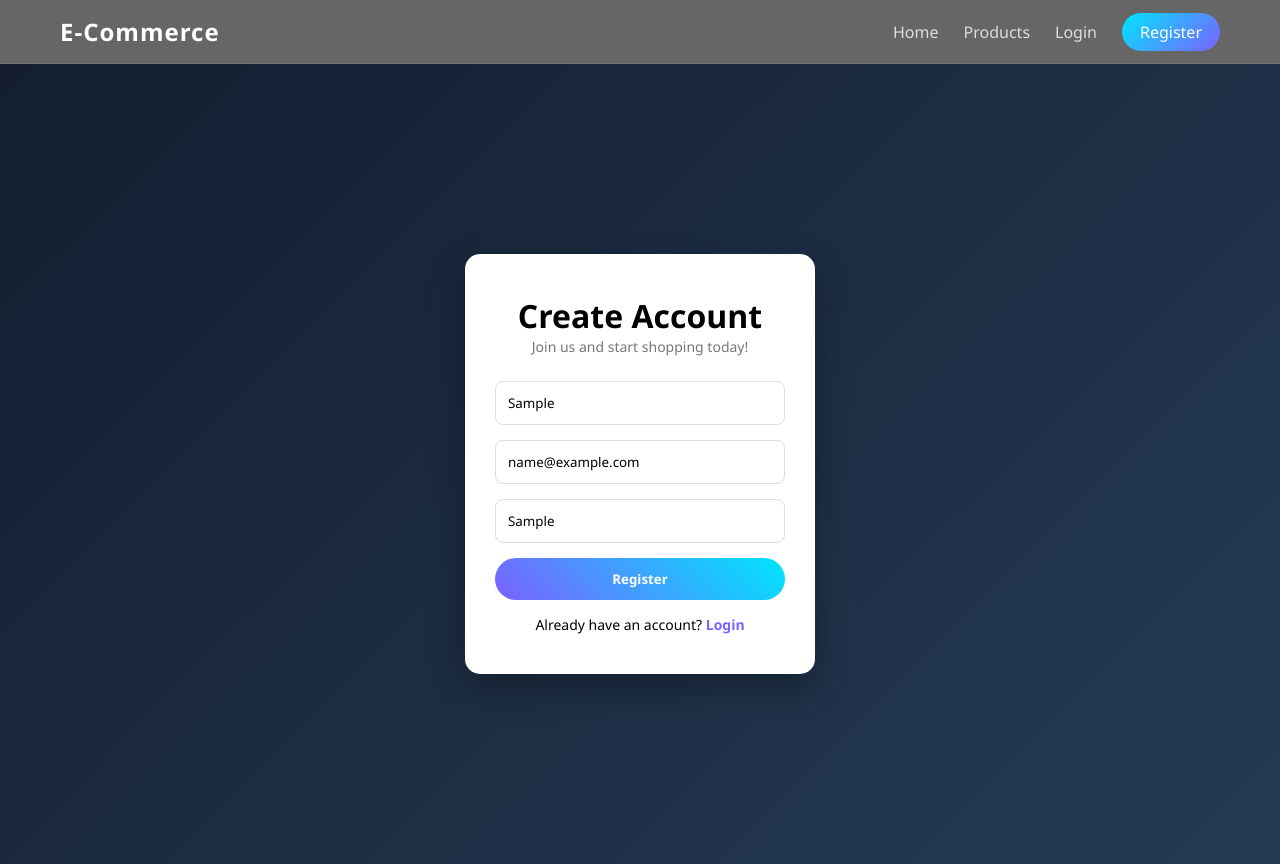
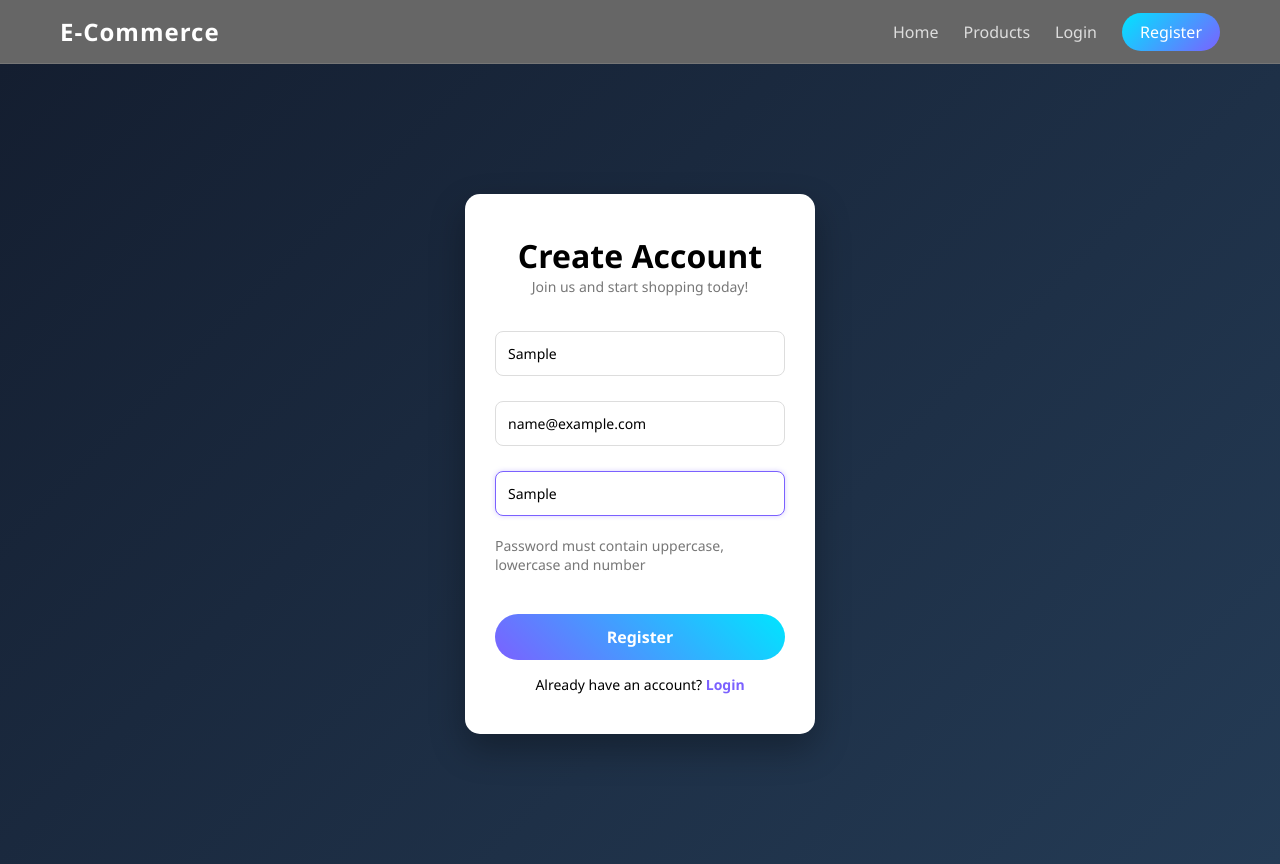
Before and after one commit to RabiChhetri/MERN--Basic, a React (Vite) app in the folder Frontend/: page /register in a window 1280 px wide. Both pictures are taken after typing "Sample", "name@example.com", "Sample" into the empty fields and a click on the button "Register". Built offline with nearby package versions, Linux system fonts and the light colour scheme.

Commit message:
Day-13 Learning to Add display the error message in UI of form Validation

```diff
--- a/Frontend/src/components/Register.jsx
+++ b/Frontend/src/components/Register.jsx
@@ -57,9 +57,11 @@ import { Link } from "react-router-dom";
 import { useForm } from "react-hook-form"
 
 const Register = () => {
-  const {register,handleSubmit}=useForm()
+  const {register,handleSubmit, formState: { errors }}=useForm()
   const handleLoginForm=(e)=>{
     console.log('Form Submmitted',e)
+
+
   }
   return (
     <div className="register-container">
@@ -68,8 +70,17 @@ const Register = () => {
         <p>Join us and start shopping today!</p>
 
         <input type="text" placeholder='Enter your username' {...register('username',{required:{value:true,message:'Username is required'}})}/>
-        <input type="text" placeholder='Enter your email' {...register('email',{required:{value:true,message:'Email is required'}})}/>
-        <input type="text" placeholder='Enter your password' {...register('password',{minLength:{value:6,message:'Password Must be atleast 6 characters'},maxLength:{value:8,message:'Password cant be more than 10 characters'}})}/>
+        {errors?.username && <p className="error-message">{errors.username.message}</p>}
+        <input type="text" placeholder='Enter your email' {...register('email',{required:{value:true,message:'Email is required'}, pattern: {
+      value: /^[^\s@]+@[^\s@]+\.[^\s@]+$/,
+      message: "Enter a valid email address"
+    }})}/>
+        {errors?.email && <p className="error-message">{errors.email.message}</p>}
+        <input type="text" placeholder='Enter your password' {...register('password',{required:{value:true,message:'Password must be required'},minLength:{value:6,message:'Password Must be atleast 6 characters'},maxLength:{value:12,message:'Password cant be more than 10 characters'},pattern: {
+      value: /^(?=.*[a-z])(?=.*[A-Z])(?=.*\d).{6,8}$/,
+      message: "Password must contain uppercase, lowercase and number"
+    }})}/>
+        {errors?.password && <p className="error-message">{errors.password.message}</p>}
 
         <button type='submit'>Register</button>
         <span className="extra">Already have an account? <a>Login</a></span>
--- a/Frontend/src/index.css
+++ b/Frontend/src/index.css
@@ -452,3 +452,41 @@
   min-height:40px; /* keeps cards aligned even if descriptions vary */
   line-height:1.4;
 }
+.error-message {
+  color: #ff4d4f;        /* red color */
+  font-size: 14px;
+  margin-top: 5px;
+  margin-bottom: 10px;
+  font-weight: 500;
+  text-align: left;
+}
+
+input {
+  width: 100%;
+  padding: 10px;
+  margin-top: 10px;
+  border-radius: 6px;
+  border: 1px solid #ccc;
+  outline: none;
+  font-size: 14px;
+}
+
+input:focus {
+  border-color: #4a90e2;
+}
+
+button {
+  width: 100%;
+  padding: 10px;
+  margin-top: 15px;
+  border-radius: 6px;
+  border: none;
+  background-color: #4a90e2;
+  color: white;
+  font-size: 16px;
+  cursor: pointer;
+}
+
+button:hover {
+  background-color: #357abd;
+}
```
